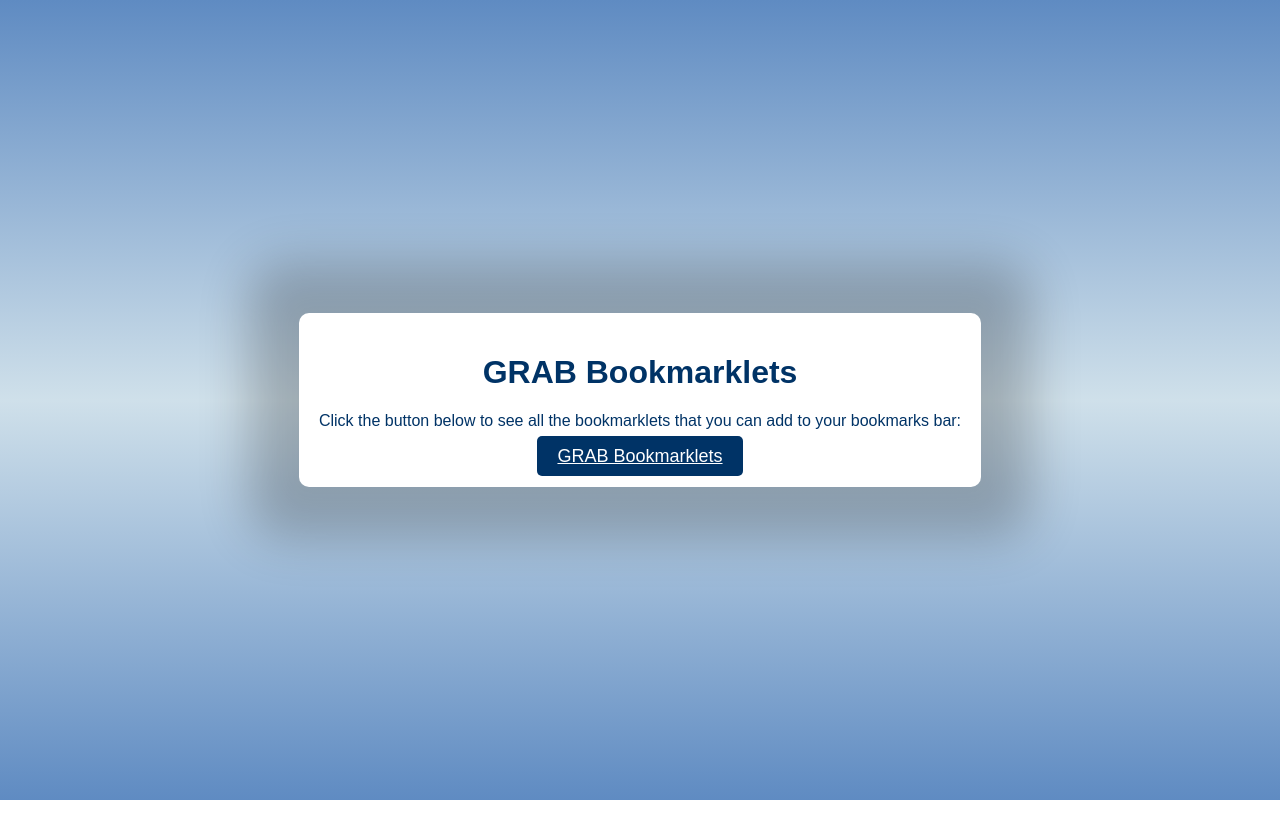
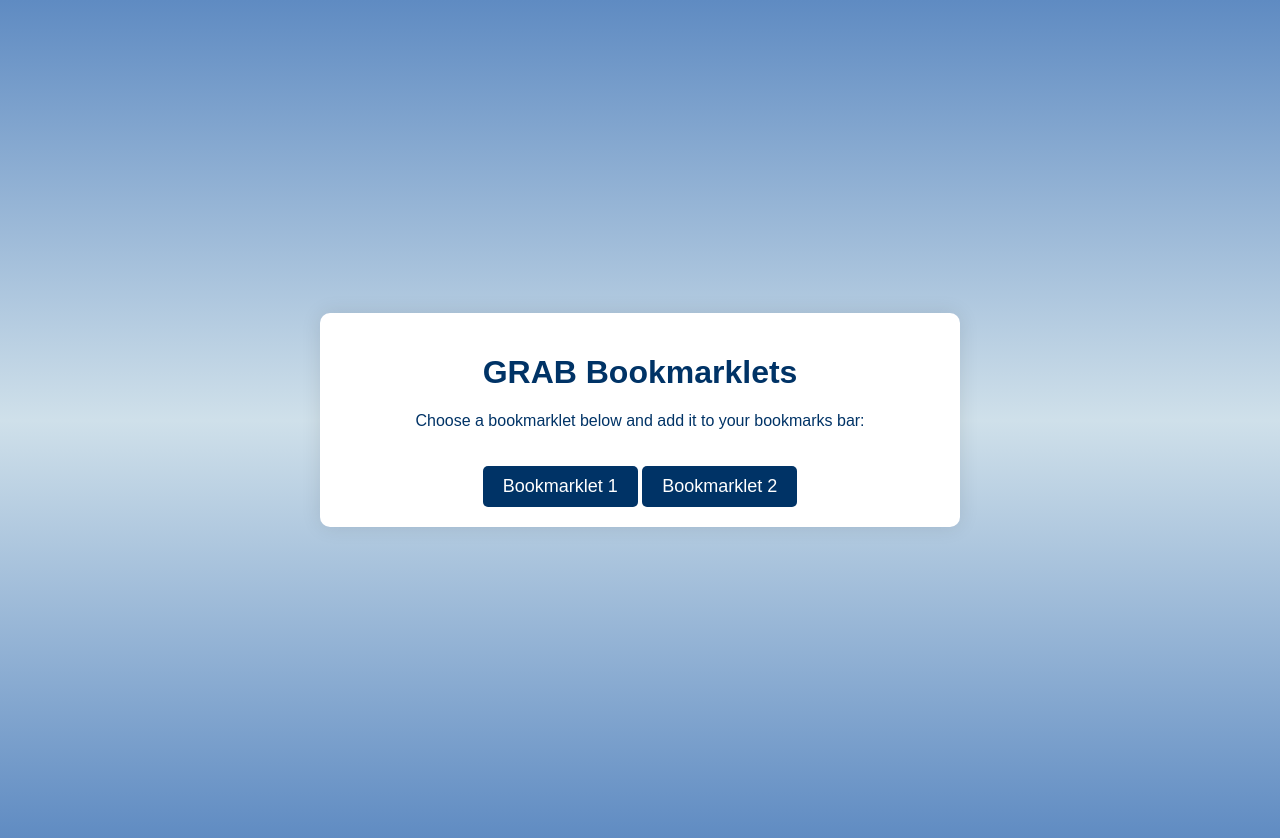
Before and after one commit to Vestria4/Vestria4.github.io, a plain HTML site: page GRAB-Bookmarklets.html in a window 1280 px wide. Before the commit the page ends 800 px from the top, so only its background shows below. Drawn offline with Linux system fonts and the light colour scheme.

Commit message:
Update GRAB-Bookmarklets.html

```diff
--- a/GRAB-Bookmarklets.html
+++ b/GRAB-Bookmarklets.html
@@ -4,17 +4,19 @@
 <head>
     <meta charset="UTF-8">
     <meta name="viewport" content="width=device-width, initial-scale=1.0">
-    <title>GRAB Bookmarklet</title>
+    <title>GRAB Bookmarklets</title>
     <style>
         body {
             background-image: linear-gradient(#5f8bc2, #cfe0ea, #5f8bc2);
             color: #003366;
             font-family: Arial, sans-serif;
             margin: 0;
+            padding: 20px;
             display: flex;
+            flex-direction: column;
             align-items: center;
             justify-content: center;
-            height: 100vh;
+            min-height: 100vh;
             position: relative;
             transition: background-image 0.3s;
         }
@@ -24,13 +26,14 @@
             padding: 20px;
             border-radius: 10px;
             text-align: center;
-            position: relative;
-            z-index: 1;
-            box-shadow: 0 0 50px 50px rgba(0, 0, 0, 0.23);
+            box-shadow: 0 0 20px 0 rgba(0, 0, 0, 0.1);
             transition: background-color 0.3s;
+            max-width: 600px;
+            width: 100%;
         }
 
         .bookmarklet-button {
+            margin-top: 20px;
             padding: 10px 20px;
             font-size: 18px;
             cursor: pointer;
@@ -39,6 +42,8 @@
             color: white;
             border-radius: 5px;
             transition: background-color 0.3s;
+            text-decoration: none;
+            display: inline-block;
         }
 
         .bookmarklet-button:hover {
@@ -50,8 +55,12 @@
 <body>
     <div class="container">
         <h1>GRAB Bookmarklets</h1>
-        <p>Click the button below to see all the bookmarklets that you can add to your bookmarks bar:</p>
-        <a href="https://vestria4.github.io/GRAB-Bookmarklets/" class="bookmarklet-button">GRAB Bookmarklets</a>
+        <p>Choose a bookmarklet below and add it to your bookmarks bar:</p>
+        <a href="javascript:(function(){/* Your bookmarklet code goes here */})();"
+            class="bookmarklet-button">Bookmarklet 1</a>
+        <a href="javascript:(function(){/* Your bookmarklet code goes here */})();"
+            class="bookmarklet-button">Bookmarklet 2</a>
+        <!-- Add more bookmarklets as needed -->
     </div>
 </body>
 
```
